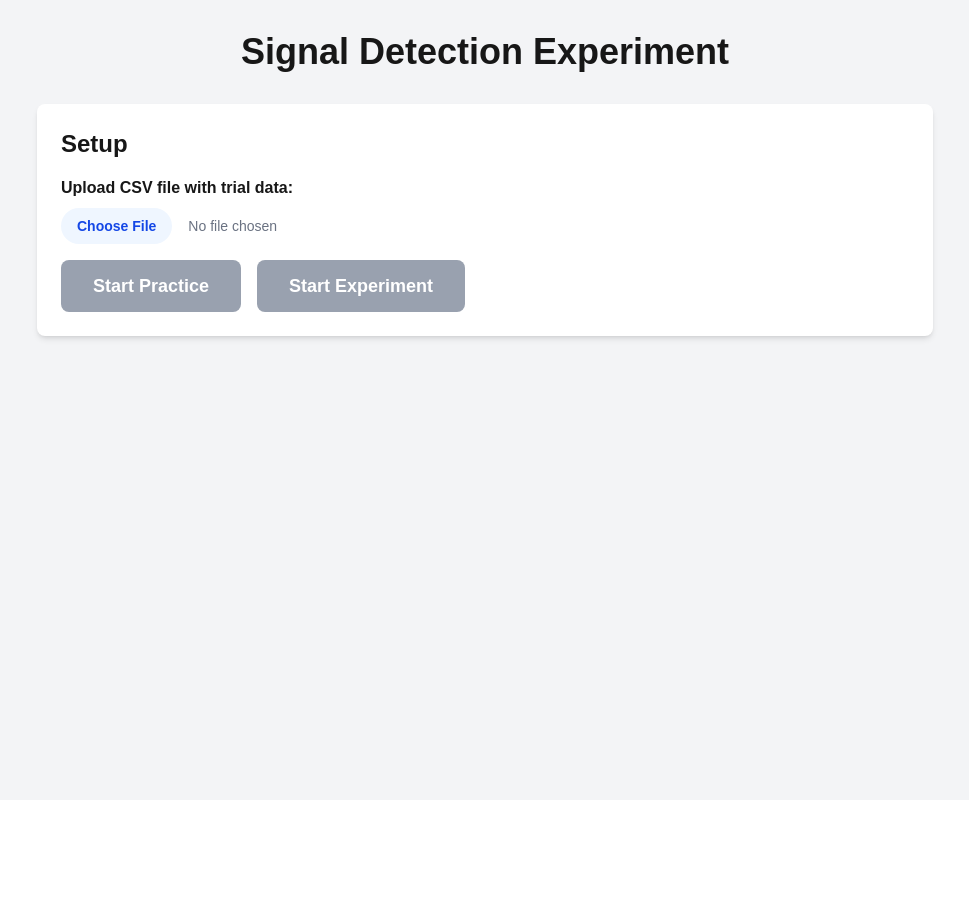
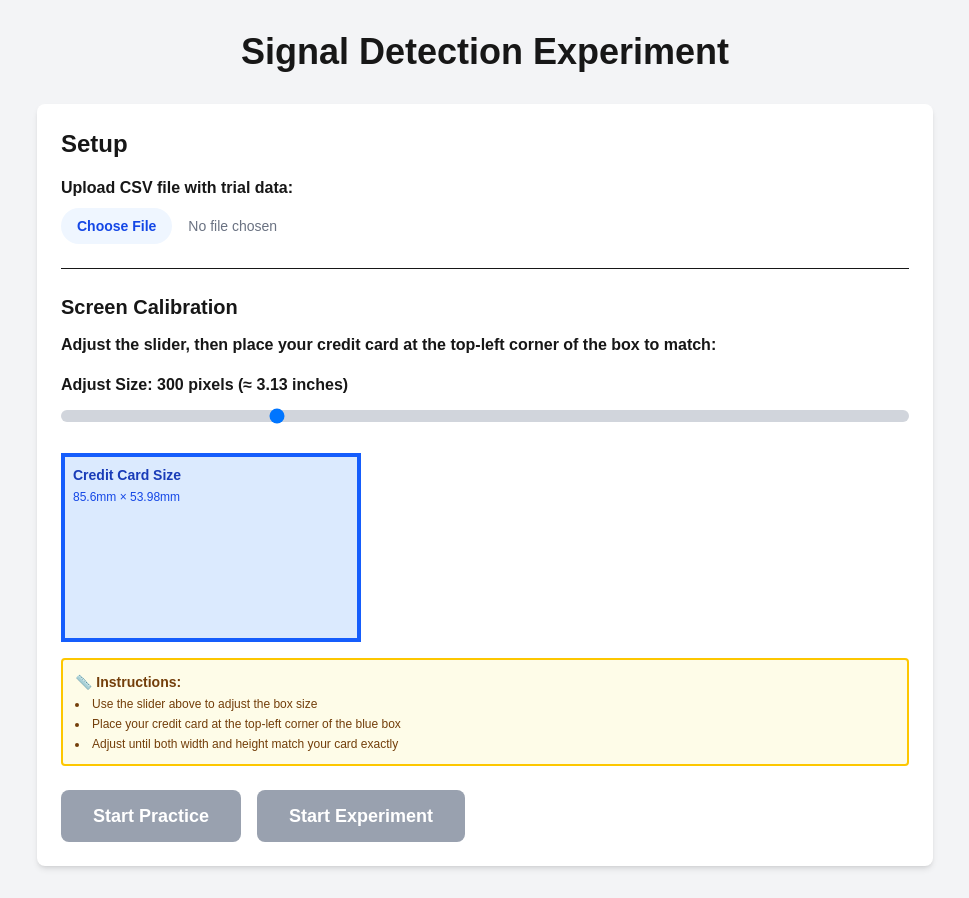
Before and after one commit to wooogler/signal-detection-experiment, a Next.js app: page / in a window 1280 px wide. Shown: the whole page, without its empty margins (155-1124 px from the left). Before the commit the page ends 800 px from the top, so only its background shows below. Built offline with nearby package versions, Linux system fonts and the light colour scheme.

Commit message:
add calibration

```diff
--- a/app/page.tsx
+++ b/app/page.tsx
@@ -14,6 +14,8 @@ export default function Home() {
   const [isLinesVisible, setIsLinesVisible] = useState<boolean>(true);
   const [isPracticeMode, setIsPracticeMode] = useState<boolean>(false);
   const [practiceTrials, setPracticeTrials] = useState<TrialData[]>([]);
+  const [pixelsPerInch, setPixelsPerInch] = useState<number>(96);
+  const [cardWidthInPixels, setCardWidthInPixels] = useState<number>(300);
   const fileInputRef = useRef<HTMLInputElement>(null);
   const exposureDuration = 3000;
 
@@ -47,12 +49,7 @@ export default function Home() {
     reader.readAsText(file);
   };
 
-  const startPractice = () => {
-    if (trials.length === 0) {
-      alert('Please upload a CSV file first');
-      return;
-    }
-
+  const startPracticeAfterCalibration = () => {
     // Find same and different trials
     const sameTrials = trials.filter(t => t.line1Length === t.line2Length);
     const differentTrials = trials.filter(t => t.line1Length !== t.line2Length);
@@ -77,7 +74,6 @@ export default function Home() {
     const practice = [...selectedSame, ...selectedDifferent].sort(() => Math.random() - 0.5);
 
     setPracticeTrials(practice);
-    setIsPracticeMode(true);
     setExperimentState('running');
     setCurrentTrialIndex(0);
     setResults([]);
@@ -85,12 +81,7 @@ export default function Home() {
     setTrialStartTime(Date.now());
   };
 
-  const startExperiment = () => {
-    if (trials.length === 0) {
-      alert('Please upload a CSV file first');
-      return;
-    }
-    setIsPracticeMode(false);
+  const startExperimentAfterCalibration = () => {
     setExperimentState('running');
     setCurrentTrialIndex(0);
     setResults([]);
@@ -244,7 +235,7 @@ export default function Home() {
         {experimentState === 'setup' && (
           <div className="bg-white p-6 rounded-lg shadow-md">
             <h2 className="text-2xl font-bold mb-4">Setup</h2>
-            <div className="mb-4">
+            <div className="mb-6">
               <label className="block text-base font-bold mb-2">
                 Upload CSV file with trial data:
               </label>
@@ -261,16 +252,84 @@ export default function Home() {
                 <p className="text-green-600 font-bold text-lg">✓ Loaded {trials.length} trials</p>
               </div>
             )}
+
+            <div className="mb-6 border-t pt-6">
+              <h3 className="text-xl font-bold mb-3">Screen Calibration</h3>
+              <p className="text-base font-bold mb-4">
+                Adjust the slider, then place your credit card at the top-left corner of the box to match:
+              </p>
+
+              <div className="mb-6">
+                <label className="block text-base font-bold mb-2">
+                  Adjust Size: {cardWidthInPixels} pixels (≈ {(cardWidthInPixels / pixelsPerInch).toFixed(2)} inches)
+                </label>
+                <input
+                  type="range"
+                  min="200"
+                  max="600"
+                  value={cardWidthInPixels}
+                  onChange={(e) => {
+                    const width = Number(e.target.value);
+                    setCardWidthInPixels(width);
+                    // Real-time PPI update
+                    const cardWidthInInches = 3.370;
+                    setPixelsPerInch(width / cardWidthInInches);
+                  }}
+                  className="w-full h-3 bg-gray-300 rounded-lg appearance-none cursor-pointer"
+                />
+              </div>
+
+              <div className="mb-4">
+                <div
+                  className="bg-blue-100 border-4 border-blue-600 inline-block"
+                  style={{
+                    width: `${cardWidthInPixels}px`,
+                    height: `${cardWidthInPixels * 0.6308}px`, // Credit card aspect ratio: 53.98/85.6 = 0.6308
+                  }}
+                >
+                  <div className="p-2">
+                    <p className="text-sm font-bold text-blue-800">Credit Card Size</p>
+                    <p className="text-xs text-blue-700 mt-1">85.6mm × 53.98mm</p>
+                  </div>
+                </div>
+              </div>
+
+              <div className="bg-yellow-50 border-2 border-yellow-400 rounded p-3 mb-4">
+                <p className="text-sm font-bold text-yellow-900">
+                  📏 Instructions:
+                </p>
+                <ul className="list-disc list-inside text-xs text-yellow-900 mt-1 space-y-1">
+                  <li>Use the slider above to adjust the box size</li>
+                  <li>Place your credit card at the top-left corner of the blue box</li>
+                  <li>Adjust until both width and height match your card exactly</li>
+                </ul>
+              </div>
+            </div>
+
             <div className="space-x-4">
               <button
-                onClick={startPractice}
+                onClick={() => {
+                  if (trials.length === 0) {
+                    alert('Please upload a CSV file first');
+                    return;
+                  }
+                  setIsPracticeMode(true);
+                  startPracticeAfterCalibration();
+                }}
                 disabled={trials.length === 0}
                 className="bg-green-600 text-white px-8 py-3 rounded-lg hover:bg-green-700 disabled:bg-gray-400 disabled:cursor-not-allowed font-bold text-lg"
               >
                 Start Practice
               </button>
               <button
-                onClick={startExperiment}
+                onClick={() => {
+                  if (trials.length === 0) {
+                    alert('Please upload a CSV file first');
+                    return;
+                  }
+                  setIsPracticeMode(false);
+                  startExperimentAfterCalibration();
+                }}
                 disabled={trials.length === 0}
                 className="bg-blue-600 text-white px-8 py-3 rounded-lg hover:bg-blue-700 disabled:bg-gray-400 disabled:cursor-not-allowed font-bold text-lg"
               >
@@ -288,8 +347,8 @@ export default function Home() {
               </p>
             </div>
 
-            <div className="mb-6">
-              <svg width="800" height="400" className="mx-auto border">
+            <div className="mb-6 w-full overflow-hidden">
+              <svg width="100%" height="500" viewBox="0 0 800 500" className="border" preserveAspectRatio="xMidYMid meet">
                 {isLinesVisible && (
                   <>
                     <LineSegment
@@ -297,14 +356,16 @@ export default function Home() {
                       tilt={currentTrial.line1Tilt}
                       saturation={currentTrial.line1Saturation}
                       centerX={200}
-                      centerY={200}
+                      centerY={250}
+                      pixelsPerInch={pixelsPerInch}
                     />
                     <LineSegment
                       length={currentTrial.line2Length}
                       tilt={currentTrial.line2Tilt}
                       saturation={currentTrial.line2Saturation}
                       centerX={600}
-                      centerY={200}
+                      centerY={250}
+                      pixelsPerInch={pixelsPerInch}
                     />
                   </>
                 )}
@@ -388,7 +449,14 @@ export default function Home() {
 
             <div className="text-center space-x-4">
               <button
-                onClick={startExperiment}
+                onClick={() => {
+                  if (trials.length === 0) {
+                    alert('Please upload a CSV file first');
+                    return;
+                  }
+                  setIsPracticeMode(false);
+                  startExperimentAfterCalibration();
+                }}
                 className="bg-blue-600 text-white px-8 py-3 rounded-lg hover:bg-blue-700 text-xl font-bold"
               >
                 Start Main Experiment
--- a/components/LineSegment.tsx
+++ b/components/LineSegment.tsx
@@ -5,6 +5,7 @@ interface LineSegmentProps {
   centerX: number;
   centerY: number;
   color?: string;
+  pixelsPerInch?: number; // calibrated PPI
 }
 
 export default function LineSegment({
@@ -13,9 +14,9 @@ export default function LineSegment({
   saturation,
   centerX,
   centerY,
-  color = "black"
+  color = "black",
+  pixelsPerInch = 96
 }: LineSegmentProps) {
-  const pixelsPerInch = 96; // Standard web pixels per inch
   const lengthInPixels = length * pixelsPerInch;
 
   const radians = (tilt * Math.PI) / 180;
--- a/types/experiment.ts
+++ b/types/experiment.ts
@@ -20,4 +20,4 @@ export interface ExperimentResult {
   timestamp: string;
 }
 
-export type ExperimentState = 'setup' | 'running' | 'practice-completed' | 'completed';
+export type ExperimentState = 'setup' | 'calibration' | 'running' | 'practice-completed' | 'completed';
```
